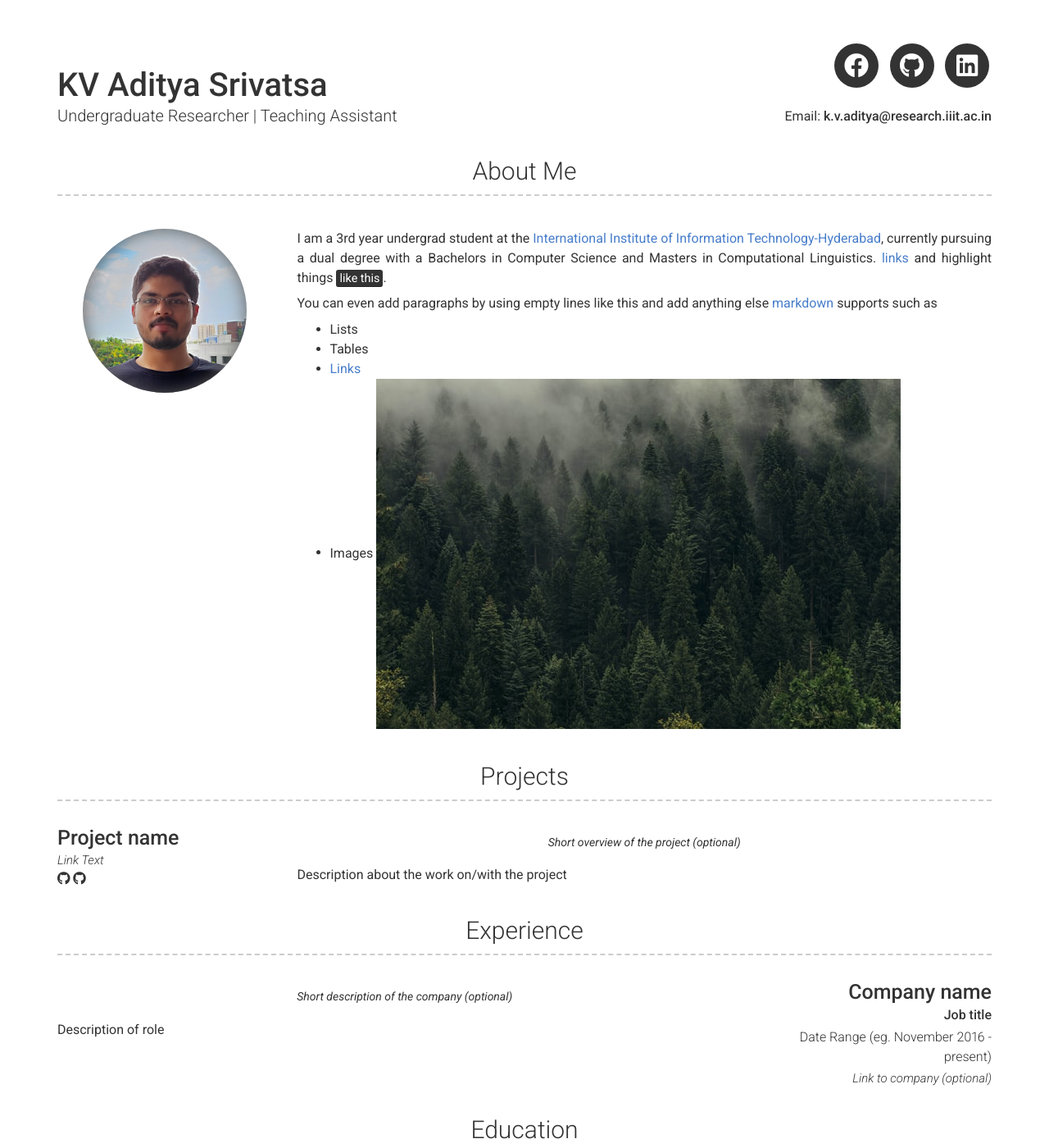
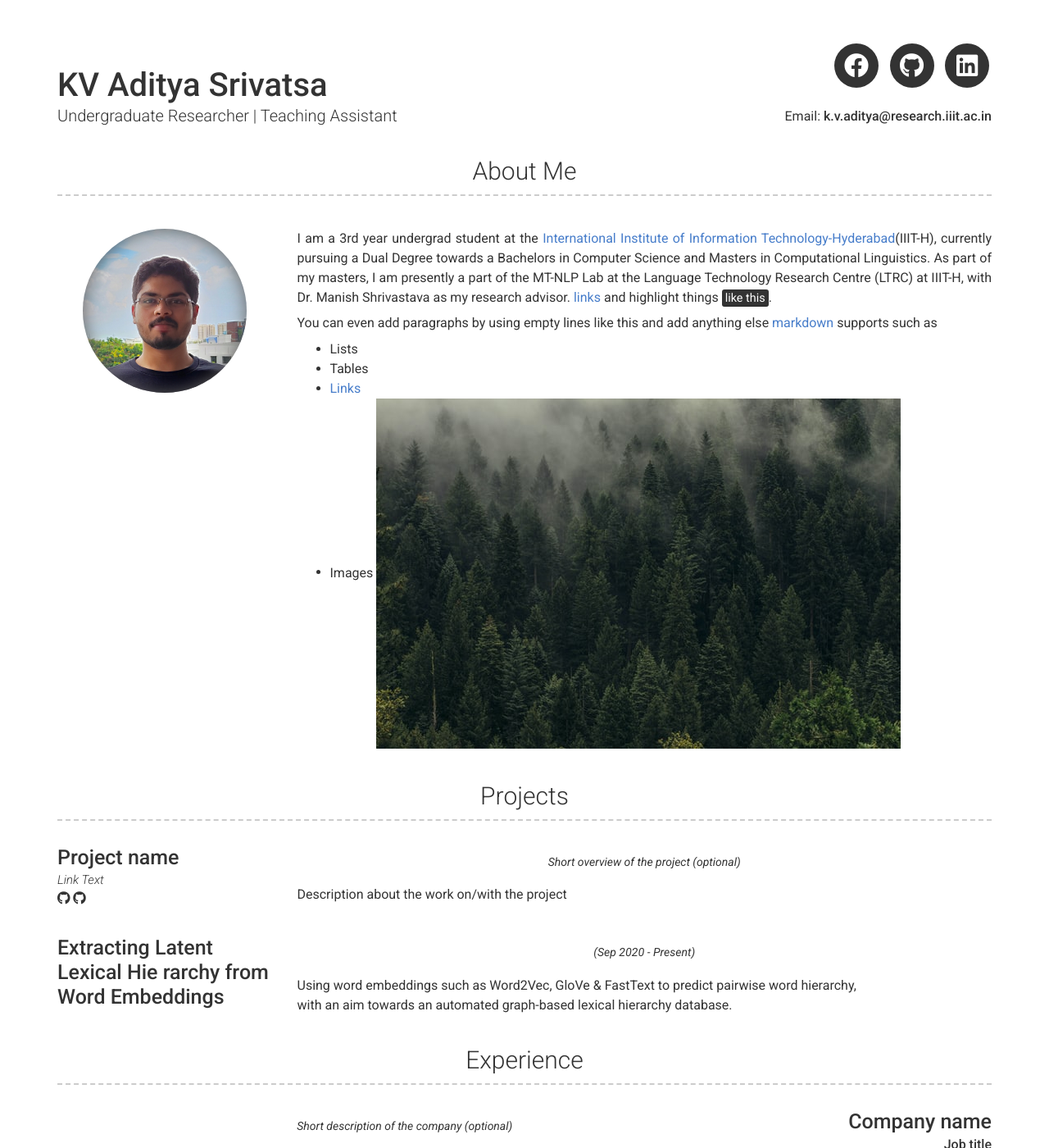
Before and after one commit to kvadityasrivatsa/kvadityasrivatsa.github.io, a Jekyll site: the page built from index.md, in a window 1280 px wide and 1400 px high. Shown: the whole window at 82% size. Built offline with Jekyll 4.4.1, drawn with Linux system fonts in a browser that asks for light colours; nearby versions of some CDN libraries.

Commit message:
Update _config.yml

```diff
--- a/_config.yml
+++ b/_config.yml
@@ -50,7 +50,10 @@ facebook_username: kvaditya.srivatsa
 # about_title: About Me (Use this to override about section title)
 about_profile_image: images/profile.jpg
 about_content: | # this will include new lines to allow paragraphs
-  I am a 3rd year undergrad student at the [International Institute of Information Technology-Hyderabad](https://www.iiit.ac.in/), currently pursuing a dual degree with a Bachelors in Computer Science and Masters in Computational Linguistics.
+  I am a 3rd year undergrad student at the [International Institute of Information Technology-Hyderabad](https://www.iiit.ac.in/)(IIIT-H),
+  currently pursuing a Dual Degree towards a Bachelors in Computer Science and Masters in Computational Linguistics.
+  As part of my masters, I am presently a part of the MT-NLP Lab at the Language Technology Research Centre (LTRC) at IIIT-H,
+  with Dr. Manish Shrivastava as my research advisor.
   [links](http://foobar.com) and highlight things <mark>like this</mark>.
 
   You can even add paragraphs by using empty lines like this and add anything else [markdown](https://www.markdownguide.org/getting-started#what-is-markdown) supports such as
@@ -60,6 +63,7 @@ about_content: | # this will include new lines to allow paragraphs
     - Images ![alt text](/images/landscape-trees.jpg "Trees")
 
 content:
+
   - title: Projects # Title for the section
     layout: list # Type of content section (list/text)
     content:
@@ -78,6 +82,15 @@ content:
           Short overview of the project (optional)
         description: | # this will include new lines to allow paragraphs
           Description about the work on/with the project
+
+      - layout: left
+        title: Extracting Latent Lexical Hie rarchy from Word Embeddings
+        quote: >
+          (Sep 2020 - Present)
+        description: | # this will include new lines to allow paragraphs
+          Using word embeddings such as Word2Vec, GloVe & FastText to predict pairwise word hierarchy, \
+          with an aim towards an automated graph-based lexical hierarchy database.
+
   - title: Experience
     layout: list
     content:
```
